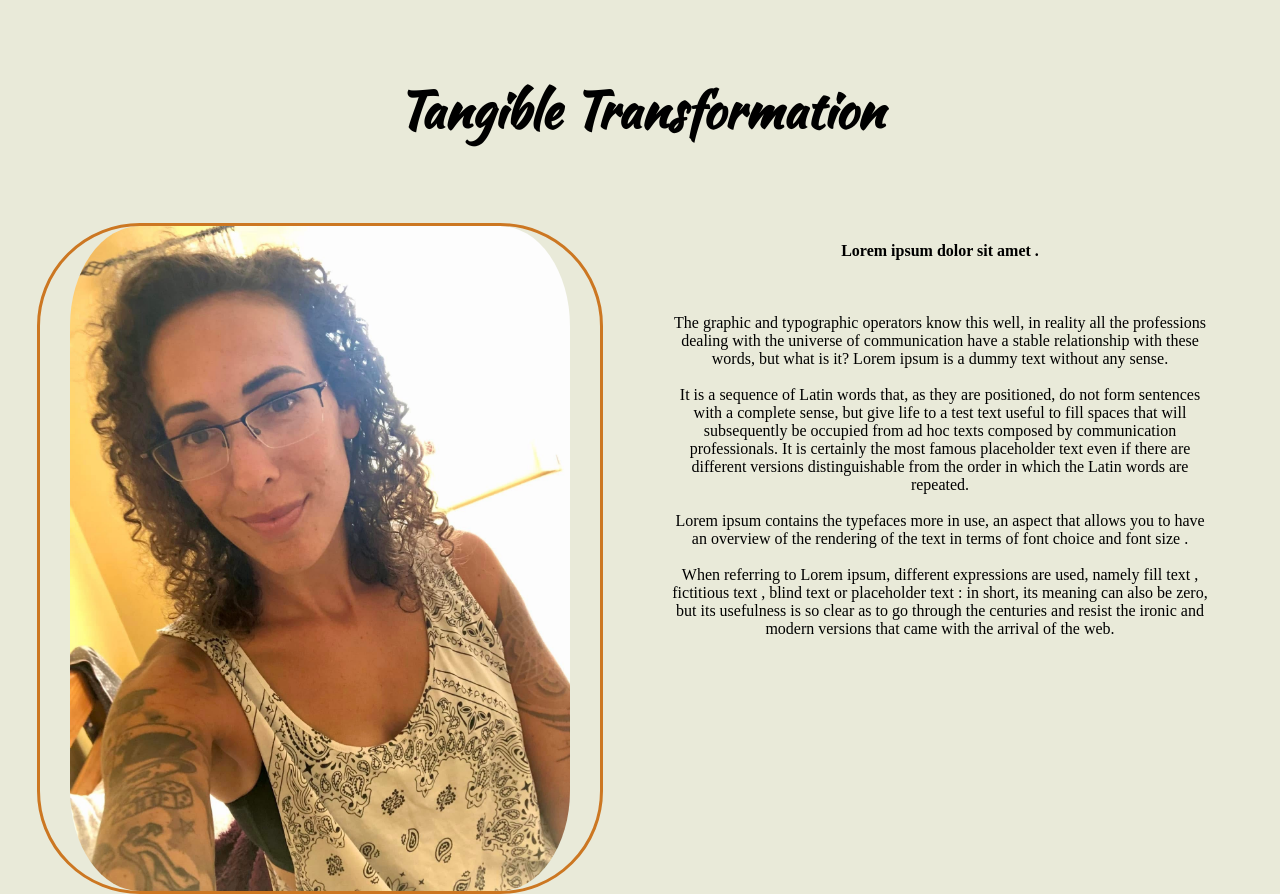
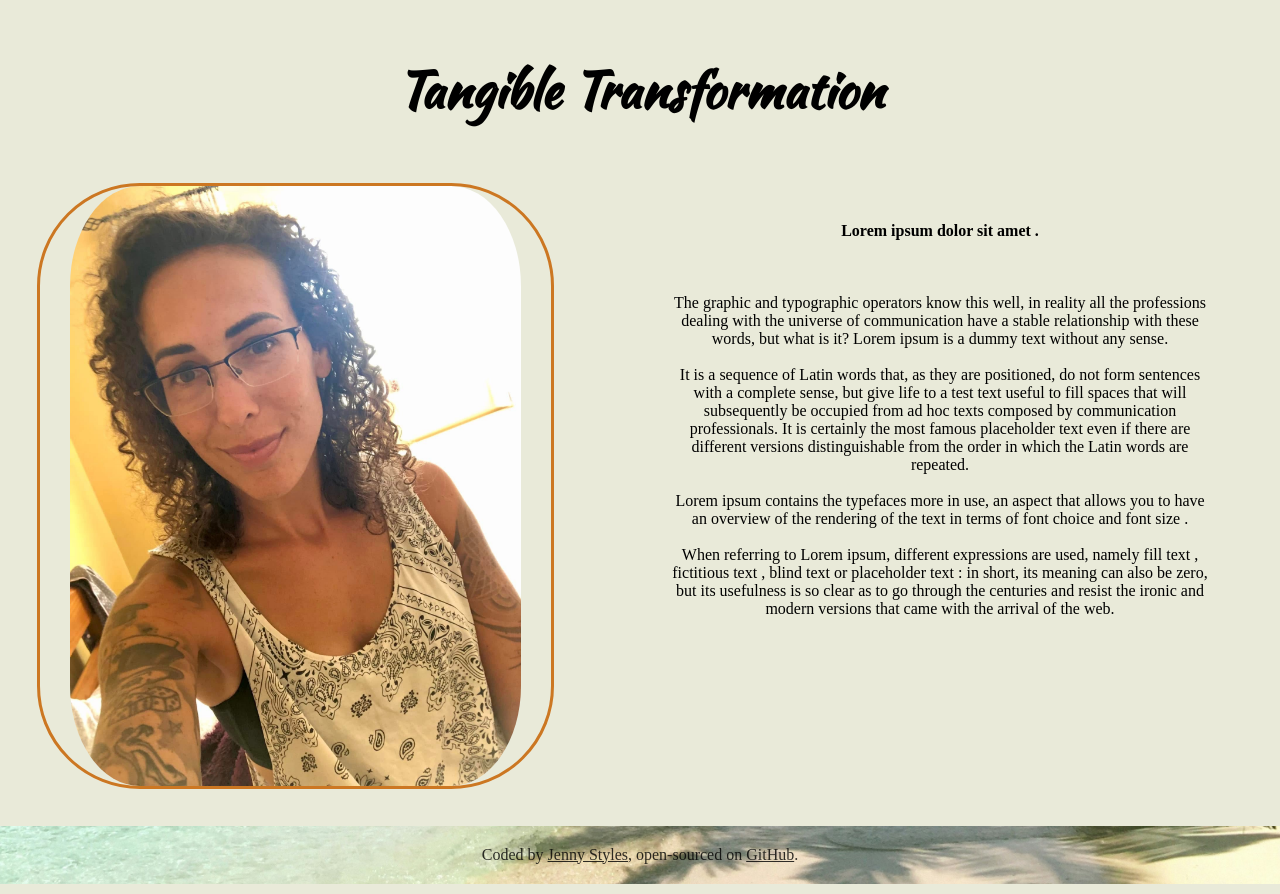
Before and after one commit to PurpleRazor/TangibleTransformations, a plain HTML site: page index.html in a window 1280 px wide. Shown: the top 894 px of the page. Drawn offline with Linux system fonts and the light colour scheme; a web font is replaced by a local one.

Commit message:
paragraph spacing tweak

```diff
--- a/styling/style.css
+++ b/styling/style.css
@@ -10,20 +10,21 @@
 
 h1 {
     text-align: center;
-    padding: 40px ;
+    padding: 20px ;
     font-family: var(--heading-font);
     font-size: 50px;
 }
 
 img {
     max-width: 500px;
+    max-height: 600px;
     border-radius: 100px;
     padding: 0 30px;
     outline: solid 3px #cc7722;
 }
 
 p {
-    padding: 0 30px;
+    padding: 20px 30px;
     text-align: center;
     font-family: var(--paragraph-font);
 }
```
